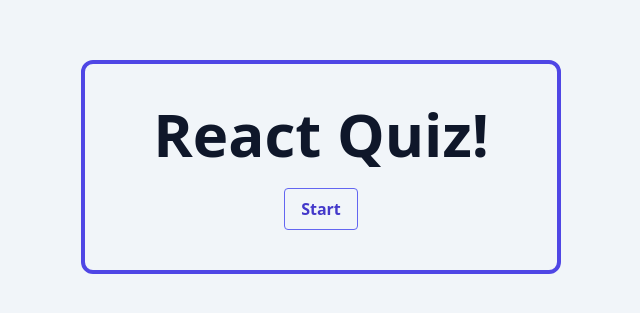
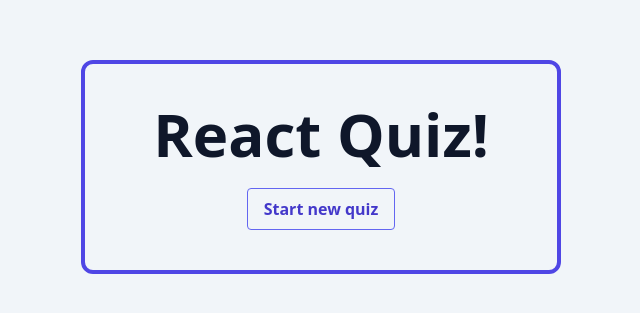
Before and after one commit to trent-howard/react-ts-quiz, a React app: page / in a window 1280 px wide. Shown: the part 233-546 px from the top of the page, without its empty margins (319-959 px from the left). Built offline with nearby package versions, Linux system fonts and the light colour scheme; the HTML template or start-up script is replaced by a standard one.

Commit message:
make question card a little less jumpy

```diff
--- a/src/App.tsx
+++ b/src/App.tsx
@@ -49,13 +49,6 @@
         <h1 className="text-center text-4xl font-bold sm:text-6xl">
           React Quiz!
         </h1>
-        {(gameOver || !questions.length) && (
-          <div>
-            <button className="btn" onClick={startQuiz}>
-              Start
-            </button>
-          </div>
-        )}
         {loading && <p>Loading question...</p>}
         {!loading && Boolean(questions.length) && (
           <p className="text-4xl font-bold sm:text-6xl">Score: {score}</p>
@@ -67,10 +60,9 @@
               totalQuestions={questions.length}
               question={questions[current].question}
               answers={questions[current].answers}
-              userAnswer={userAnswers[current] || ''}
+              userAnswer={userAnswers[current]}
               callback={checkAnswer}
             />
-            <div>
             <button
               className="btn"
               onClick={nextQuestion}
@@ -78,8 +70,12 @@
             >
               {gameOver ? 'Game over!' : 'Next question'}
             </button>
-            </div>
           </>
+        )}
+        {(gameOver || !questions.length) && (
+          <button className="btn" onClick={startQuiz}>
+            Start new quiz
+          </button>
         )}
       </div>
     </div>
--- a/src/components/QuestionCard.tsx
+++ b/src/components/QuestionCard.tsx
@@ -23,13 +23,13 @@
         Question: {questionNb} / {totalQuestions}
       </p>
       <p className="text-center">{question}</p>
-      <div className="flex flex-col justify-center gap-3">
+      <div className="grid grid-rows-4 gap-3">
         {answers.map((answer) => (
           <button
             className={`btn ${
-              userAnswer.correctAnswer === answer ? 'btn-green' : ''
+              userAnswer?.correctAnswer === answer ? 'btn-green' : ''
             } ${
-              userAnswer.answer === answer && !userAnswer.isCorrect
+              userAnswer?.answer === answer && !userAnswer.isCorrect
                 ? 'btn-red'
                 : ''
             }`}
```
Lines whose indentation alone changed are shown as unchanged.
